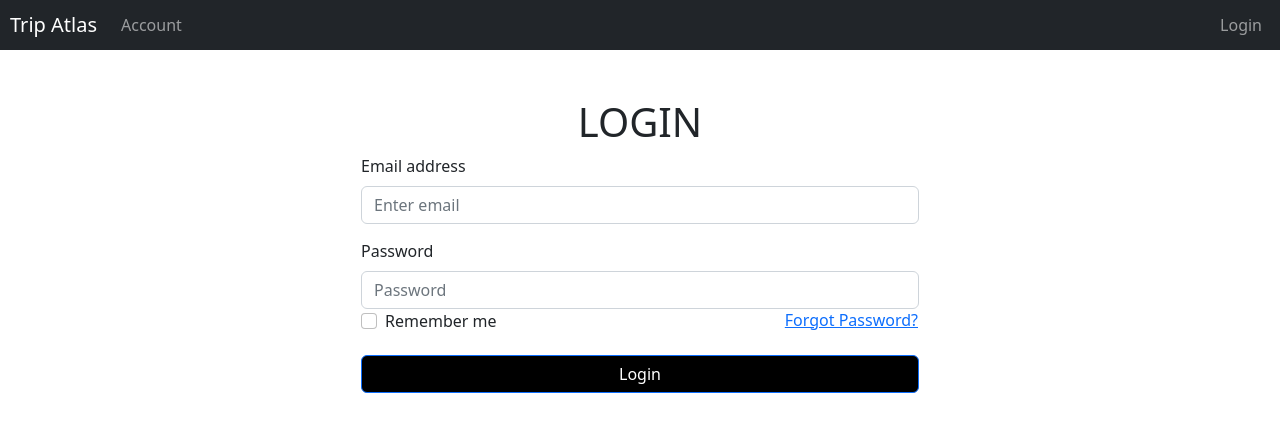
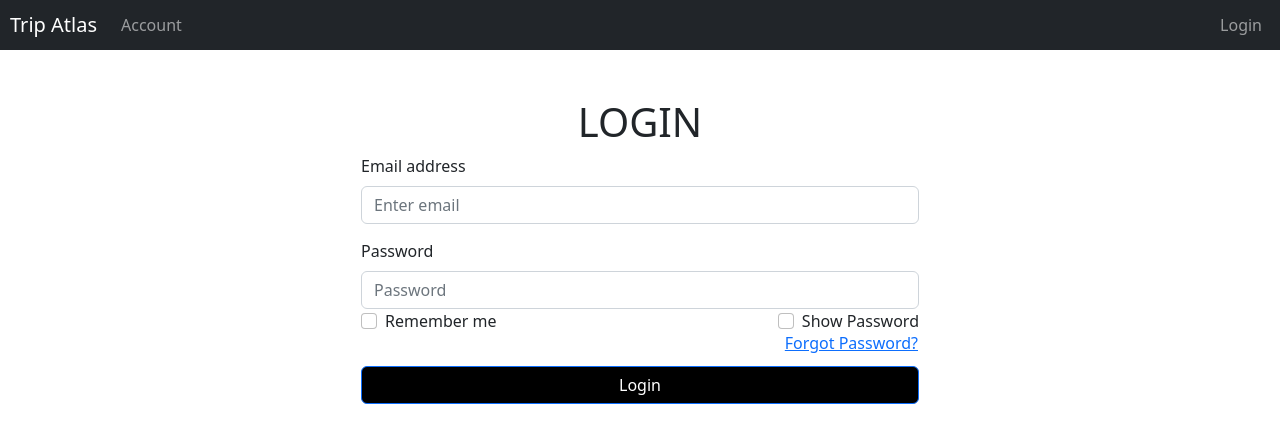
Before and after one commit to GabrielByram/TripAtlas, a React (Create React App) app in the folder Trip Atlas/Code/client/: page /login in a window 1280 px wide. Both pictures are taken after a click on the button "Continue". Shown: the top 442 px of the page. Built offline with nearby package versions, Linux system fonts and the light colour scheme.

Commit message:
Added checkbox for showing password

```diff
--- a/Trip Atlas/Code/client/src/Pages/LoginPage.css
+++ b/Trip Atlas/Code/client/src/Pages/LoginPage.css
@@ -1,5 +1,5 @@
 .login-button {
-    margin-top: 20px;
+    margin-top: 10px;
     width: 100%;
     background-color: black;
 }
--- a/Trip Atlas/Code/client/src/Pages/LoginPage.tsx
+++ b/Trip Atlas/Code/client/src/Pages/LoginPage.tsx
@@ -23,6 +23,11 @@ const LoginPage = () => {
     // Perform account creation with the email and password
     // Redirect or perform necessary actions after successful account creation
   };
+
+  const handleShowPasswordToggle = (e: any) => {
+    console.log(e);
+    setShowPassword(e.target.checked);
+  }
 
   return (
     <Container className="d-flex flex-column align-items-center mt-5">
@@ -66,9 +71,12 @@ const LoginPage = () => {
               <Form.Group controlId="formRememberMe">
                 <div className="d-flex justify-content-between">
                     <Form.Check type="checkbox" label="Remember me" />
-                    <Button variant="link" style={{float: "right", padding: "0", marginTop: "-5px"}}>
-                      Forgot Password?
-                    </Button>
+                    <div>
+                      <Form.Check type="checkbox" label="Show Password" onClick={(e) => handleShowPasswordToggle(e)}/>
+                      <Button variant="link" style={{float: "right", padding: "0", marginTop: "-5px"}}>
+                        Forgot Password?
+                      </Button>
+                    </div>
                 </div>
               </Form.Group>
             </div>
```
